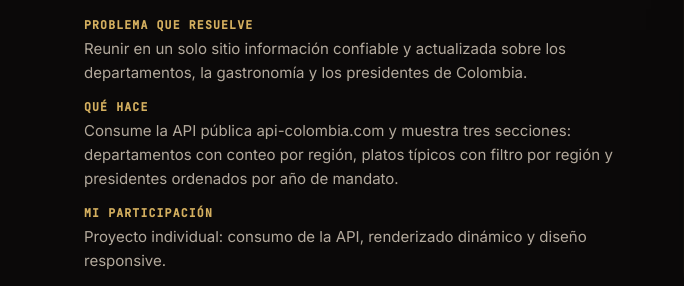
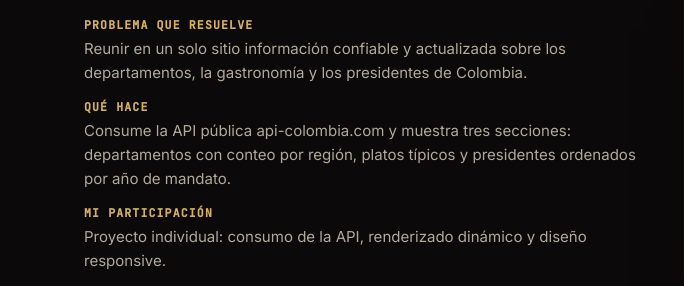
Before and after one commit to JuanAcevedo124/Portafolio, a plain HTML site: page index.html in a window 1280 px wide. Shown: the part 5601-5887 px from the top of the page, 0-684 px from the left. Drawn offline with nearby package versions, Linux system fonts and the light colour scheme.

Commit message:
Corregir descripción del portal de Colombia y actualizar README

```diff
--- a/index.html
+++ b/index.html
@@ -304,7 +304,7 @@
                             <div><dt>Problema que resuelve</dt>
                             <dd>Reunir en un solo sitio información confiable y actualizada sobre los departamentos, la gastronomía y los presidentes de Colombia.</dd></div>
                             <div><dt>Qué hace</dt>
-                            <dd>Consume la API pública api-colombia.com y muestra tres secciones: departamentos con conteo por región, platos típicos con filtro por región y presidentes ordenados por año de mandato.</dd></div>
+                            <dd>Consume la API pública api-colombia.com y muestra tres secciones: departamentos con conteo por región, platos típicos y presidentes ordenados por año de mandato.</dd></div>
                             <div><dt>Mi participación</dt>
                             <dd>Proyecto individual: consumo de la API, renderizado dinámico y diseño responsive.</dd></div>
                             <div><dt>Reto y solución</dt>
```
Also changed, not shown: cv.html (+1 -1 lines), 1 other file.
